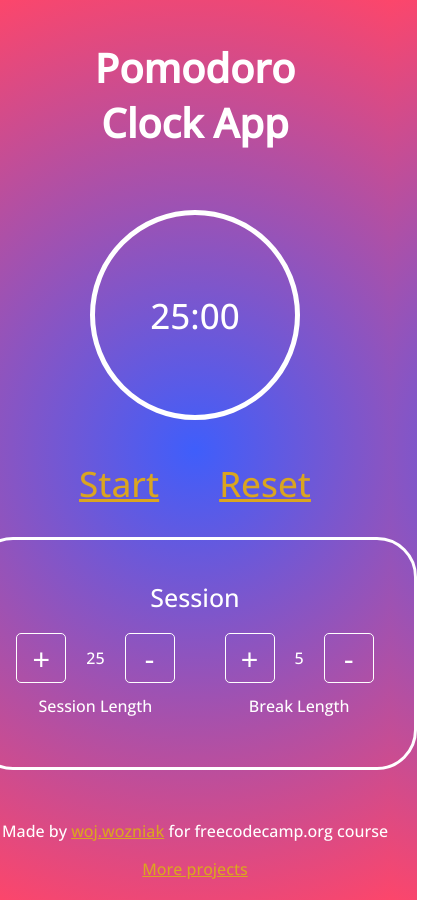
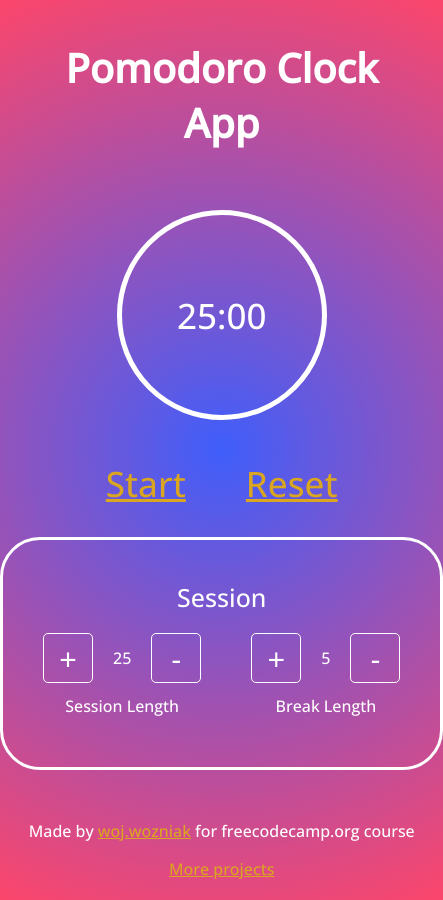
Before and after one commit to wojwozniak/react-projects, a React (Create React App) app: page / in a window 390 px wide. Shown: the whole page, 443 px wide, since content can reach past the window. Built offline with nearby package versions, Linux system fonts and the light colour scheme.

Commit message:
fixed mobile scaling

```diff
--- a/src/css.css
+++ b/src/css.css
@@ -15,6 +15,12 @@ body, html, #root, #wrapper {
   font-family: "Open Sans";
   text-align: center;
   margin: 0;
+}
+
+@media screen and (max-width: 510px) {
+    body, html, #root, #wrapper {
+        width: fit-content;
+      }
 }
 
 a {
```
